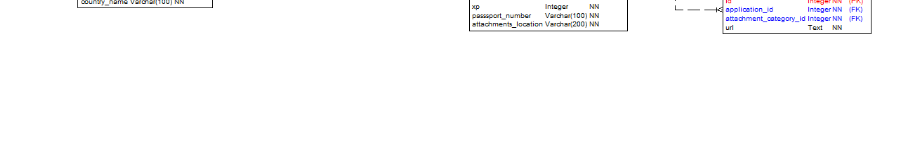
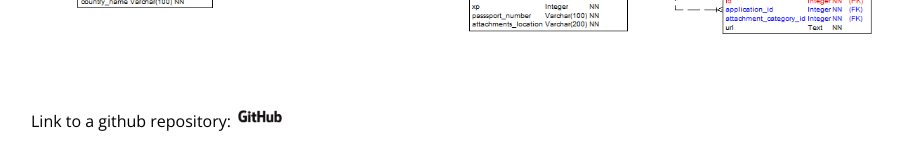
Before and after one commit to masterdodo/portfolio, a PHP site: page /projects/wordpress-plugin/index.php in a window 1280 px wide. Shown: the part 2366-2518 px from the top of the page, without its empty margins (159-1062 px from the left). Before the commit the page ends 2400 px from the top, so only its background shows below. Run offline with PHP 8.4, Linux system fonts and the light colour scheme.

Commit message:
Added GitHub link, little css

```diff
--- a/projects/wordpress-plugin/assets/css/main.css
+++ b/projects/wordpress-plugin/assets/css/main.css
@@ -59,3 +59,8 @@ body
     color: #695d46;
     text-align: left;
 }
+
+#github-link
+{
+    text-align: left;
+}
--- a/projects/wordpress-plugin/index.php
+++ b/projects/wordpress-plugin/index.php
@@ -80,7 +80,10 @@
                 Code:<br />
                 <img src="assets/imgs/code_plugin.png" alt="code_plugin"><br />
                 DB Model:<br />
-                <img src="assets/imgs/database_model.png" alt="db_model" width="950"><br />
+                <img src="assets/imgs/database_model.png" alt="db_model" width="950"><br /><br />
+            </div>
+            <div id="github-link">
+                Link to a github repository: <a href="https://github.com/masterdodo/wp-plugin-job-applications"><img src="assets/imgs/github.png" alt="Wordpress plugin" width="50"></a>
             </div>
         </div>
     </div>
```
Also changed, not shown: projects/wordpress-plugin/assets/imgs/github.png (added).
